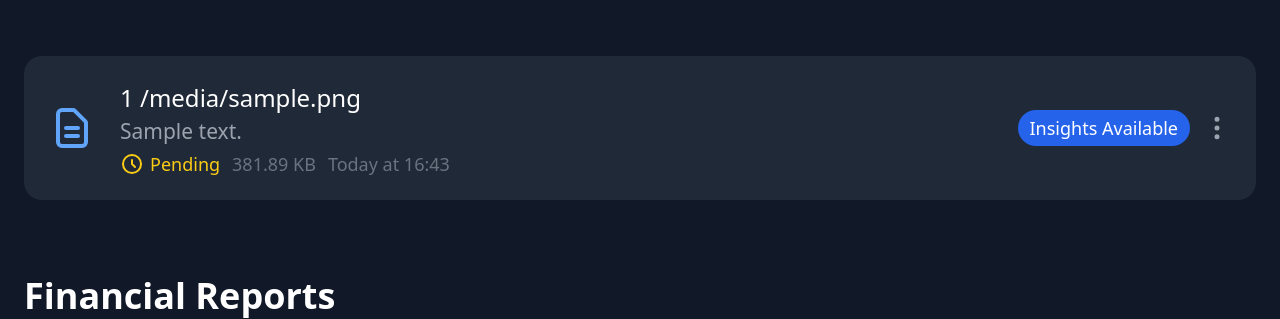
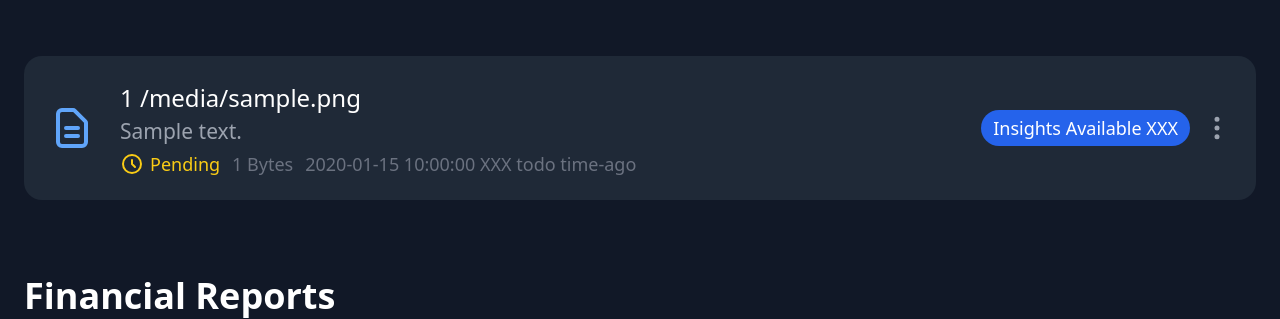
Before and after one commit to wsxcodes/celery-backend, a FastAPI app: template templates/home.html in a window 1280 px wide. Shown: the part 830-1149 px from the top of the page. Run offline with FastAPI, Linux system fonts and the light colour scheme; the template is opened without the code that fills it: most values are stand-ins (such as "Sample title", 1, 10 or a date in 2020); some libraries are stand-ins or nearby versions.

Commit message:
Update document display to show dynamic file size and upload time in home page template

```diff
--- a/templates/home.html
+++ b/templates/home.html
@@ -72,13 +72,13 @@
                             </span>
                           {% endif %}
                         </span>
-                        <span class="text-gray-500">381.89 KB</span>
-                        <span class="text-gray-500">Today at 16:43</span>
+                        <span class="text-gray-500">{{doc.file_size}} Bytes</span>
+                        <span class="text-gray-500">{{doc.uploaded_at}} XXX todo time-ago</span>
                         </div>
                     </div>
                     </div>
                     <div class="flex items-center space-x-2">
-                    <span class="px-2 py-1 rounded-full text-xs font-medium bg-blue-600 text-white">Insights Available</span>
+                    <span class="px-2 py-1 rounded-full text-xs font-medium bg-blue-600 text-white">Insights Available XXX</span>
                     <svg class="h-5 w-5 text-gray-400" fill="none" stroke="currentColor" viewBox="0 0 24 24" xmlns="http://www.w3.org/2000/svg">
                         <path stroke-linecap="round" stroke-linejoin="round" stroke-width="2" d="M12 5v.01M12 12v.01M12 19v.01M12 6a1 1 0 110-2 1 1 0 010 2zm0 7a1 1 0 110-2 1 1 0 010 2zm0 7a1 1 0 110-2 1 1 0 010 2z"></path>
                     </svg>
```
